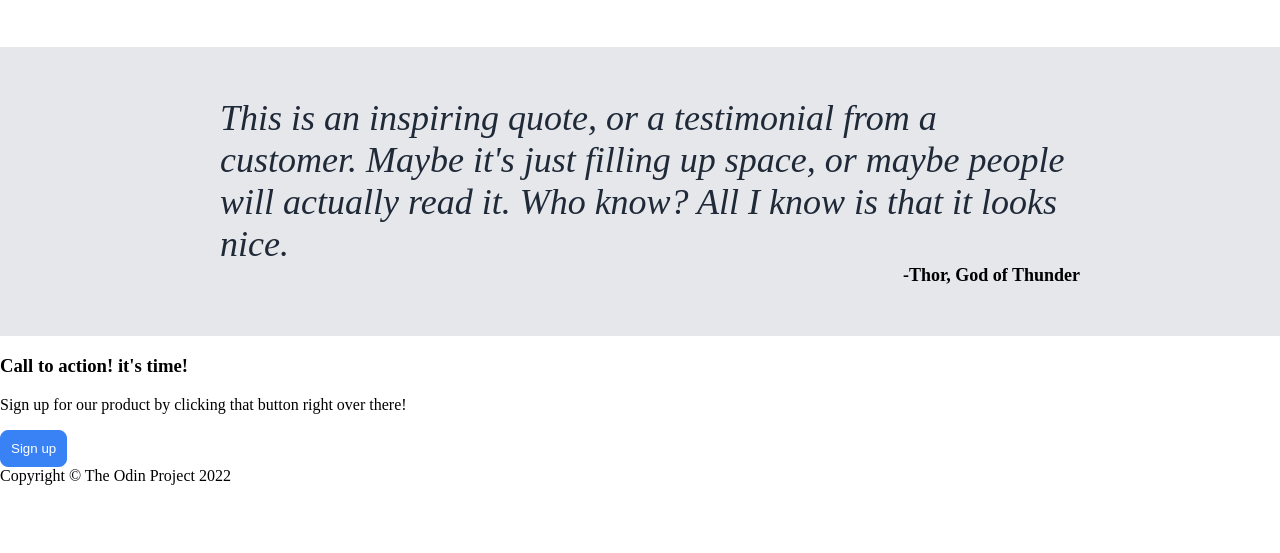
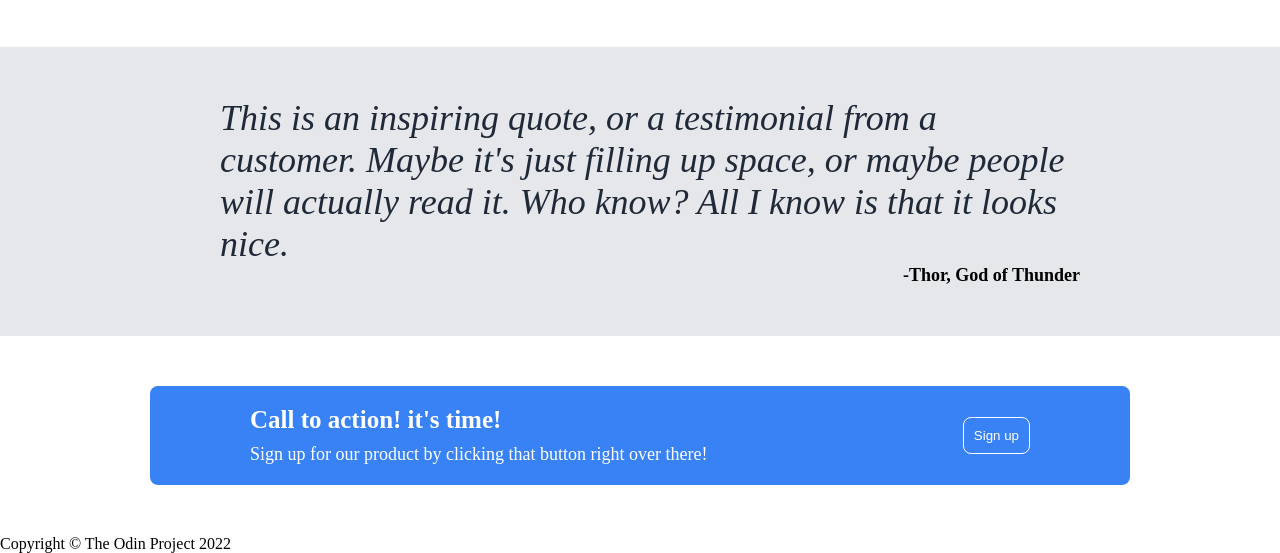
Before and after one commit to gsarapura/Landing-Page-The-Odin-Project, a plain HTML site: page index.html in a window 1280 px wide. Shown: the part 622-1175 px from the top of the page. Before the commit the page ends 1107 px from the top, so only its background shows below. Drawn offline with Linux system fonts and the light colour scheme.

Commit message:
Style Call to action section

```diff
--- a/index.html
+++ b/index.html
@@ -70,9 +70,13 @@
     </section>
 
     <section class="sign-up">
-      <h3>Call to action! it's time!</h3>
-      <p>Sign up for our product by clicking that button right over there!</p>
-      <button type="button">Sign up</button>
+      <div>
+        <h3 class="action">Call to action! it's time!</h3>
+        <p class="product">
+          Sign up for our product by clicking that button right over there!
+        </p>
+      </div>
+      <button type="button" class="sign">Sign up</button>
     </section>
 
     <footer>Copyright © The Odin Project 2022</footer>
--- a/style.css
+++ b/style.css
@@ -117,3 +117,28 @@ figure img {
   font-size: 18px;
   font-weight: 700;
 }
+
+/*Sign up section*/
+.sign-up {
+  background-color: #3882f6;
+  color: white;
+  margin: 50px 150px;
+  padding: 20px 100px;
+  display: flex;
+  justify-content: space-between;
+  border-radius: 8px;
+}
+.action {
+  font-size: 25px;
+  margin: 0;
+  font-weight: 700;
+}
+.product {
+  margin-bottom: 0;
+  margin-top: 10px;
+  font-size: 18px;
+}
+.sign {
+  border: 1px solid white;
+  align-self: center;
+}
```
